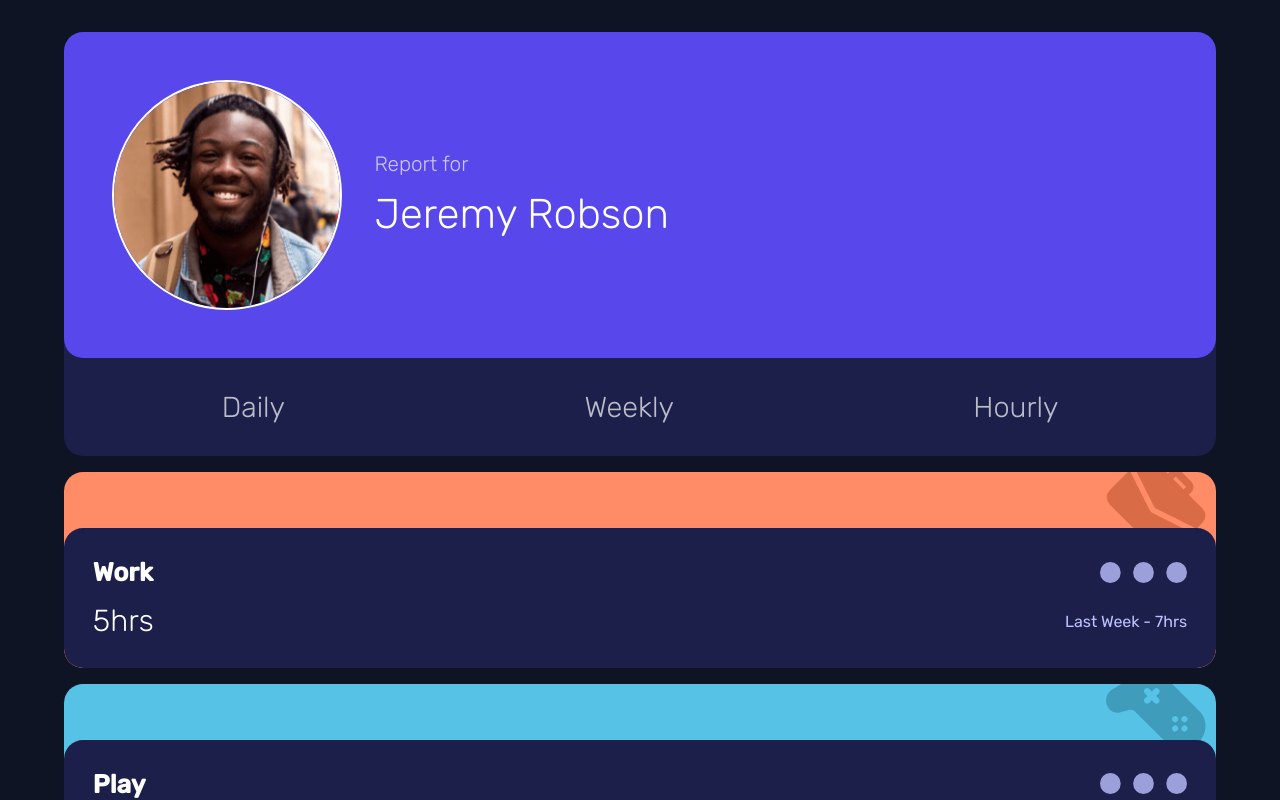
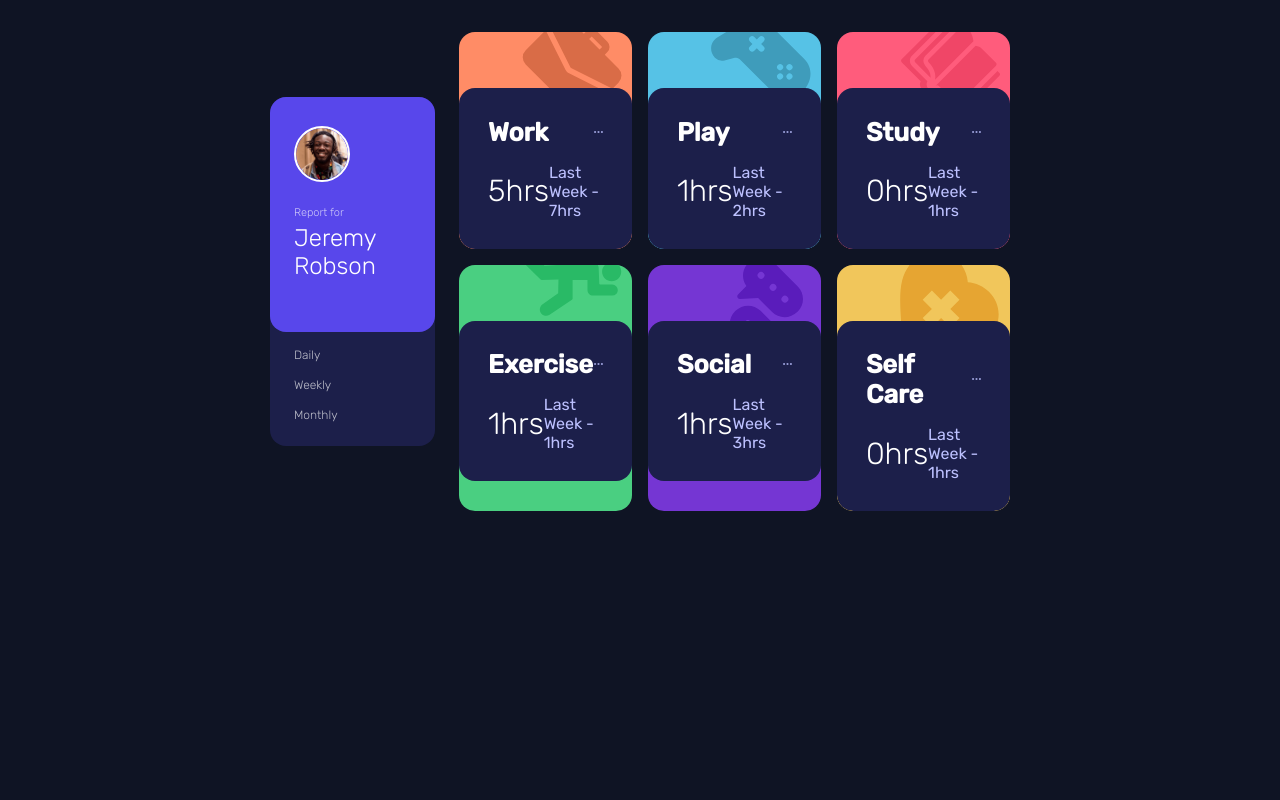
Before and after one commit to AyeTone/Time-Tracking-Dashboard, a React (Create React App) app: page / in a window 1280 px wide. Shown: the top 800 px of the page. Built offline with nearby package versions, Linux system fonts and the light colour scheme.

Commit message:
UserCard Tablet Styles Complete

```diff
--- a/src/App.js
+++ b/src/App.js
@@ -14,7 +14,7 @@ function App() {
       isActive: false,
     },
     {
-      time: "Hourly",
+      time: "Monthly",
       isActive: false,
     },
   ]);
--- a/src/components/Cards/Card/CardStyles.jsx
+++ b/src/components/Cards/Card/CardStyles.jsx
@@ -1,11 +1,5 @@
 import { keyframes } from "styled-components";
 import styled from "styled-components";
-
-const scaleUp = keyframes`
-  from {
-    transform: scale(.2);
-  }
-`;
 
 export const Container = styled.div`
   position: relative;
--- a/src/components/Cards/Cards.jsx
+++ b/src/components/Cards/Cards.jsx
@@ -12,11 +12,11 @@ import Social from "../../images/icon-social.svg";
 import SelfCare from "../../images/icon-self-care.svg";
 
 const Cards = () => {
-  const [Type, setType] = useState(Data);
+  const [type, setType] = useState(Data);
   const { timeFrames } = useContext(TimeFramesContext);
   console.log(timeFrames);
 
-  let cards = Type.map((card) => (
+  let cards = type.map((card) => (
     <Card
       key={card.title}
       title={card.title}
--- a/src/components/Cards/CardsStyle.jsx
+++ b/src/components/Cards/CardsStyle.jsx
@@ -1,8 +1,14 @@
 import styled from "styled-components";
+import { tablet } from "../../responsive";
 
 export const Container = styled.div`
   width: 100%;
 
   display: grid;
   gap: 1rem;
+
+  ${tablet({
+    display: "grid",
+    gridTemplateColumns: "1fr 1fr 1fr",
+  })}
 `;
--- a/src/components/UserCard/UserCardStyles.jsx
+++ b/src/components/UserCard/UserCardStyles.jsx
@@ -1,10 +1,15 @@
 import styled from "styled-components";
+import { tablet } from "../../responsive";
 
 export const Container = styled.div`
   background-color: var(--CardDF);
   border-radius: var(--borderRad);
 
   width: 100%;
+
+  ${tablet({
+    width: "30%",
+  })}
 `;
 
 export const User = styled.div`
@@ -16,6 +21,14 @@ export const User = styled.div`
 
   background-color: var(--UserCard);
   border-radius: var(--borderRad);
+
+  ${tablet({
+    padding: "1.8rem 1.5rem",
+
+    flexDirection: "column",
+    alignItems: "unset",
+    gap: "1.5rem",
+  })}
 `;
 
 export const UserImage = styled.img`
@@ -23,22 +36,40 @@ export const UserImage = styled.img`
   border: 2px solid white;
   border-radius: 50%;
   margin-left: 3rem;
+
+  ${tablet({
+    width: "48%",
+    marginLeft: "unset",
+  })}
 `;
 
 export const UserInfo = styled.div`
   display: grid;
   gap: 0.8rem;
+
+  ${tablet({
+    gap: "0.3rem",
+  })}
 `;
 
 export const Report = styled.p`
   font-weight: 100;
   font-size: 1.3rem;
   opacity: 0.7;
+
+  ${tablet({
+    fontSize: "11px",
+  })}
 `;
 
 export const UserName = styled.h1`
-  font-weight: lighter;
+  font-weight: 100;
   font-size: 2.6rem;
+
+  ${tablet({
+    fontSize: "1.5rem",
+    marginBottom: "1.5rem",
+  })}
 `;
 
 export const TimeFrames = styled.div`
@@ -47,6 +78,13 @@ export const TimeFrames = styled.div`
   gap: 3rem;
 
   padding: 2rem;
+
+  ${tablet({
+    padding: "1rem 1.5rem 1.5rem",
+
+    flexDirection: "column",
+    gap: "1rem",
+  })}
 `;
 
 export const Time = styled.p`
@@ -60,4 +98,8 @@ export const Time = styled.p`
   &:hover {
     opacity: 1;
   }
+
+  ${tablet({
+    fontSize: "12px",
+  })}
 `;
--- a/src/index.css
+++ b/src/index.css
@@ -10,7 +10,7 @@
   --CardDF: hsl(235, 46%, 20%);
   --Font: hsl(235, 45%, 61%);
   --CardHover: hsl(236, 100%, 87%);
-  --borderRad: 1.2rem;
+  --borderRad: 1rem;
 }
 
 
@@ -42,3 +42,13 @@ body {
   width: 90%;
   margin: 2rem auto;
 }
+
+/* Tablet */
+@media only screen and (min-width: 768px) {
+  .App {
+    max-width: 740px;
+
+    flex-direction: row;
+    gap: 1.5rem;
+  }
+}
--- a/src/responsive.js
+++ b/src/responsive.js
@@ -1 +1,9 @@
 import { css } from "styled-components";
+
+export const tablet = (props) => {
+  return css`
+    @media only screen and (min-width: 768px) {
+      ${props}
+    }
+  `;
+};
```
